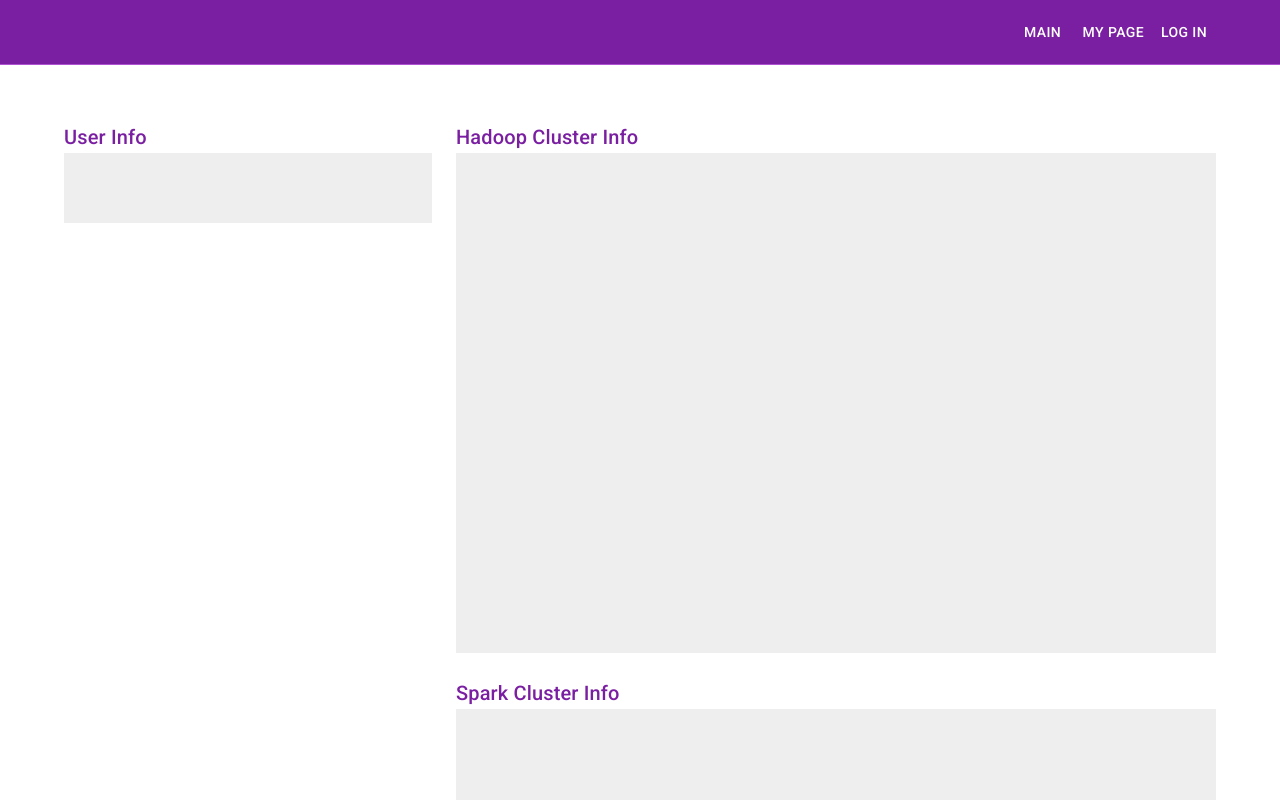
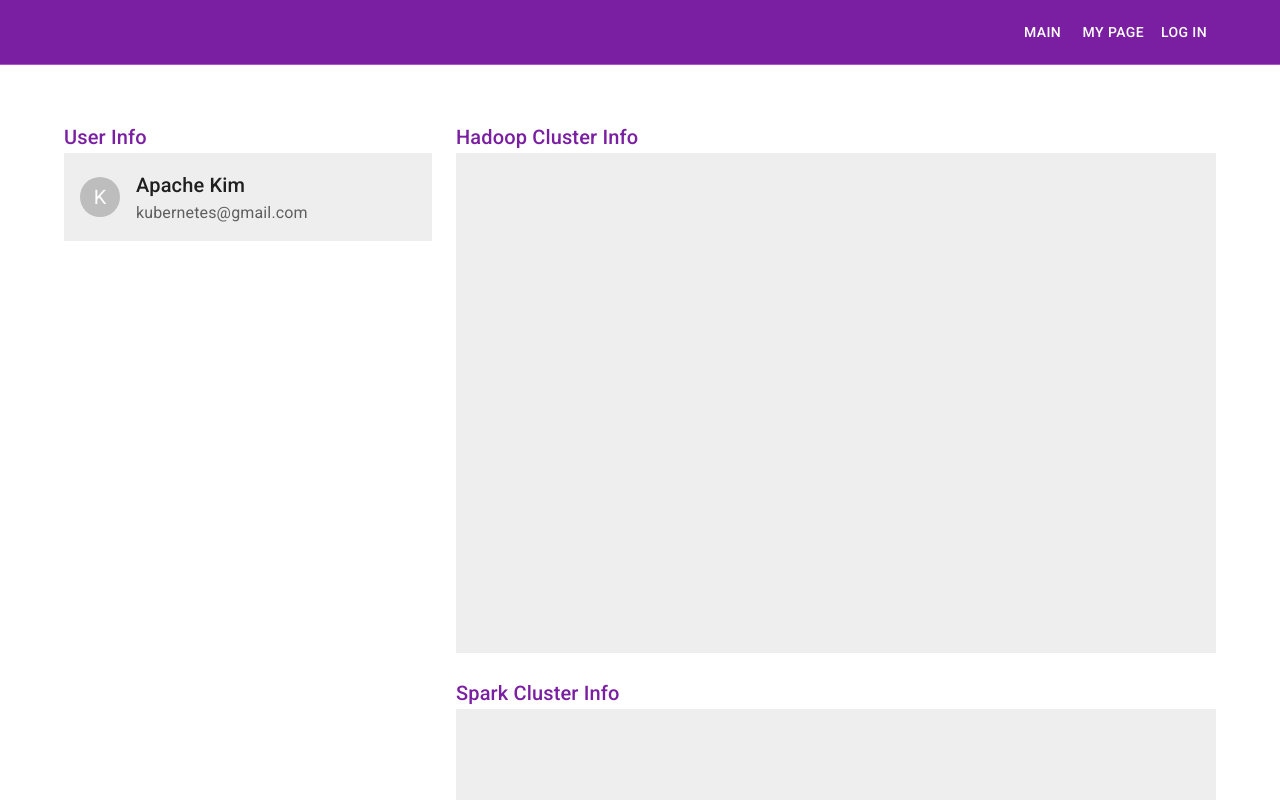
Before and after one commit to doheez/k8s-big-data-platform, a React (Create React App) app in the folder client/: page /mypage in a window 1280 px wide. Shown: the top 800 px of the page. Built offline with nearby package versions, Linux system fonts and the light colour scheme.

Commit message:
feat: Make up the User Info UI
사용자 아바타, 사용자 이름, 사용자 이메일로 User Info UI를 구성합니다.
하드코딩된 텍스트들은 추후 API 요청을 통해 실제 사용자 데이터로 대체할 예정입니다.

Task: #25

```diff
--- a/client/src/components/MyPage/UserInfo.js
+++ b/client/src/components/MyPage/UserInfo.js
@@ -1,9 +1,17 @@
-import { Box } from "@mui/material";
+import { Avatar, Box, Stack, Typography } from "@mui/material";
 
 export default function UserInfo() {
   return (
-    <Box height={70} sx={{ backgroundColor: "mypageBox.main" }}>
-
+    <Box p={2} sx={{ backgroundColor: "mypageBox.main" }}>
+      <Stack direction="row" spacing={2}>
+        <Box sx={{ display: 'flex', alignItems: 'center' }}>
+          <Avatar>K</Avatar>
+        </Box>
+        <Stack>
+          <Typography variant="h6" color="text.primary">Apache Kim</Typography>
+          <Typography color="text.secondary">kubernetes@gmail.com</Typography>
+        </Stack>
+      </Stack>
     </Box>
   );
 }
```
